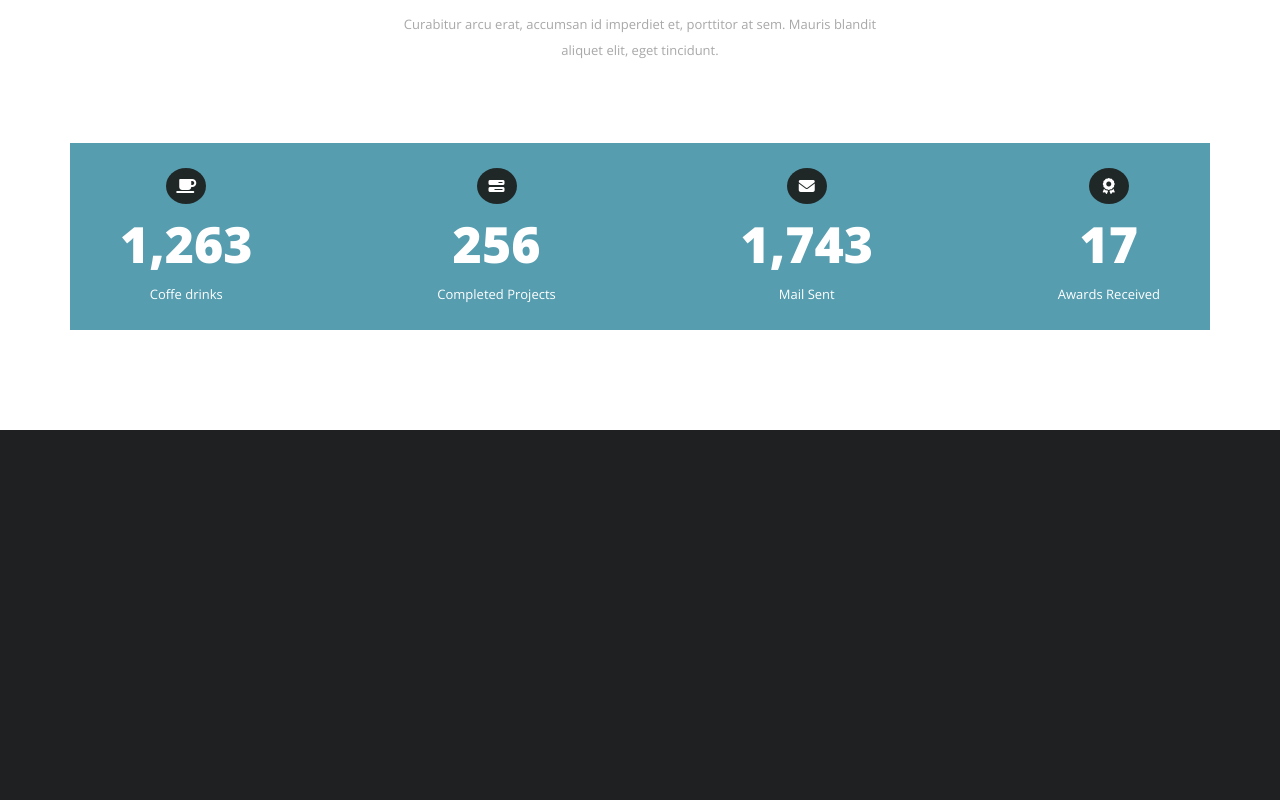
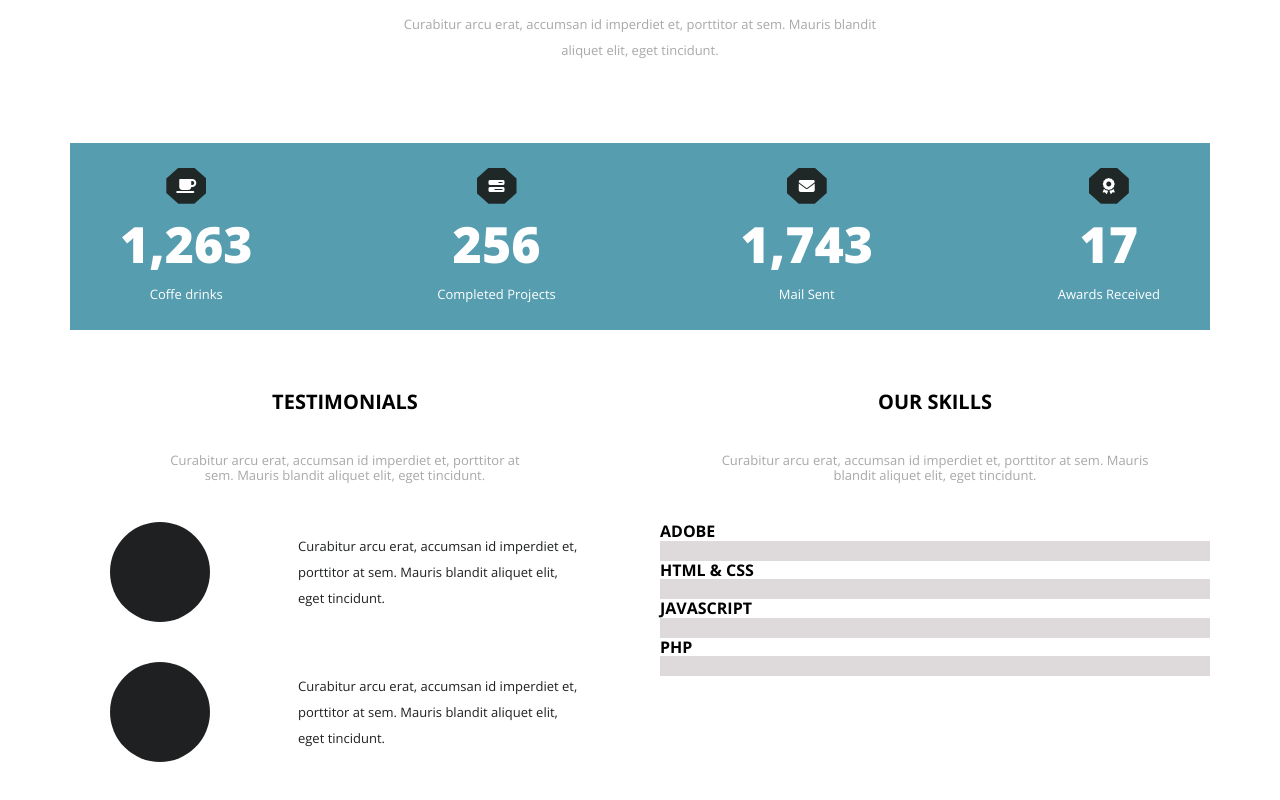
Before and after one commit to belmqadem/HTML-CSS-Template-Two, a plain HTML site: page index.html in a window 1280 px wide. Shown: the part 3869-4669 px from the top of the page. Before the commit the page ends 4299 px from the top, so only its background shows below. Drawn offline with nearby package versions, Linux system fonts and the light colour scheme.

Commit message:
about section loading

```diff
--- a/css/style.css
+++ b/css/style.css
@@ -429,19 +429,25 @@ header .container nav .menu-bar:hover {
     padding: 25px 50px;
     line-height: 1.6;
 }
+.about .about-sec-one .about-box {
+	text-align: center;
+}
 @media (max-width: 767px) {
 	.about .about-sec-one {
 		flex-direction: column;
 	}
-}
-.about .about-sec-one .about-box {
-	text-align: center;
+	.about .about-sec-one .about-box {
+		padding: 30px 0;
+	}
+	.about .container {
+		padding: 0;
+	}
 }
 .about .about-sec-one .about-box i {
 	color: #fff;
 	background-color: rgb(32,40,39);
 	padding: 10px 0;
-	border-radius: 50%;
+	clip-path: polygon(30% 0%, 70% 0%, 100% 30%, 100% 70%, 70% 100%, 30% 100%, 0% 70%, 0% 30%);
 	width: 40px;
 	transition: .3s;
 }
@@ -457,6 +463,58 @@ header .container nav .menu-bar:hover {
 .about .about-sec-one .about-box p {
 	color: #fff;
 	font-size: 13px;
+}
+.about .about-sec-two {
+	display: grid;
+	grid-template-columns: 1fr 1fr;
+	grid-gap: 40px;
+	padding: 60px 0;
+}
+@media (max-width: 767px) {
+	.about .about-sec-two {
+		grid-template-columns: 1fr;
+		padding: 60px 20px;
+	}
+}
+.about .about-sec-two h3 {
+	font-size: 20px;
+	text-align: center;
+}
+.about .about-sec-two h3 + p {
+	font-size: 13px;
+	color: #a8a8a8;
+	font-weight: lighter;
+	text-align: center;
+	padding: 40px 60px;
+}
+.about .about-sec-two .testimonials {
+	padding: 0 40px;
+}
+.about .about-sec-two .second {
+	margin-bottom: 40px;
+}
+.about .about-sec-two .testimonials .test-cont {
+	display: flex;
+	justify-content: space-between;
+	align-items: center;
+}
+.about .about-sec-two .testimonials .circle {
+	width: 100px;
+	height: 100px;
+	background-color: #1f2021;
+	border-radius: 50%;
+}
+.about .about-sec-two .testimonials .circle + p {
+	flex-basis: 60%;
+	color: #1f2021;
+	font-weight: lighter;
+	line-height: 2;
+	font-size: 13px;
+}
+.about .about-sec-two .skills .main-bar {
+	width: 100%;
+	height: 20px;
+	background-color: #dedadc;
 }
 /* End About */
 
--- a/index.html
+++ b/index.html
@@ -236,7 +236,46 @@
 					</div>
 				</div>
 				<div class="about-sec-two">
-
+					<div class="testimonials">
+						<h3>TESTIMONIALS</h3>
+						<p>Curabitur arcu erat, accumsan id imperdiet et, porttitor at sem. Mauris
+							blandit aliquet elit, eget tincidunt.</p>
+						<div class="test-cont second">
+							<div class="circle"></div>
+							<p>Curabitur arcu erat, accumsan id imperdiet et,
+								porttitor at sem. Mauris blandit aliquet elit, eget
+								tincidunt.</p>
+						</div>
+						<div class="test-cont">
+							<div class="circle"></div>
+							<p>Curabitur arcu erat, accumsan id imperdiet et,
+								porttitor at sem. Mauris blandit aliquet elit, eget
+								tincidunt.</p>
+						</div>
+					</div>
+					<div class="skills">
+						<h3>OUR SKILLS</h3>
+						<p>Curabitur arcu erat, accumsan id imperdiet et, porttitor at sem. Mauris
+							blandit aliquet elit, eget tincidunt.</p>
+						<div class="bars">
+							<div class="one-bar">
+								<h4>ADOBE</h4>
+								<div class="main-bar"></div>
+							</div>
+							<div class="one-bar">
+								<h4>HTML & CSS</h4>
+								<div class="main-bar"></div>
+							</div>
+							<div class="one-bar">
+								<h4>JAVASCRIPT</h4>
+								<div class="main-bar"></div>
+							</div>
+							<div class="one-bar">
+								<h4>PHP</h4>
+								<div class="main-bar"></div>
+							</div>
+						</div>
+					</div>
 				</div>
 			</div>
 		</div>
```
